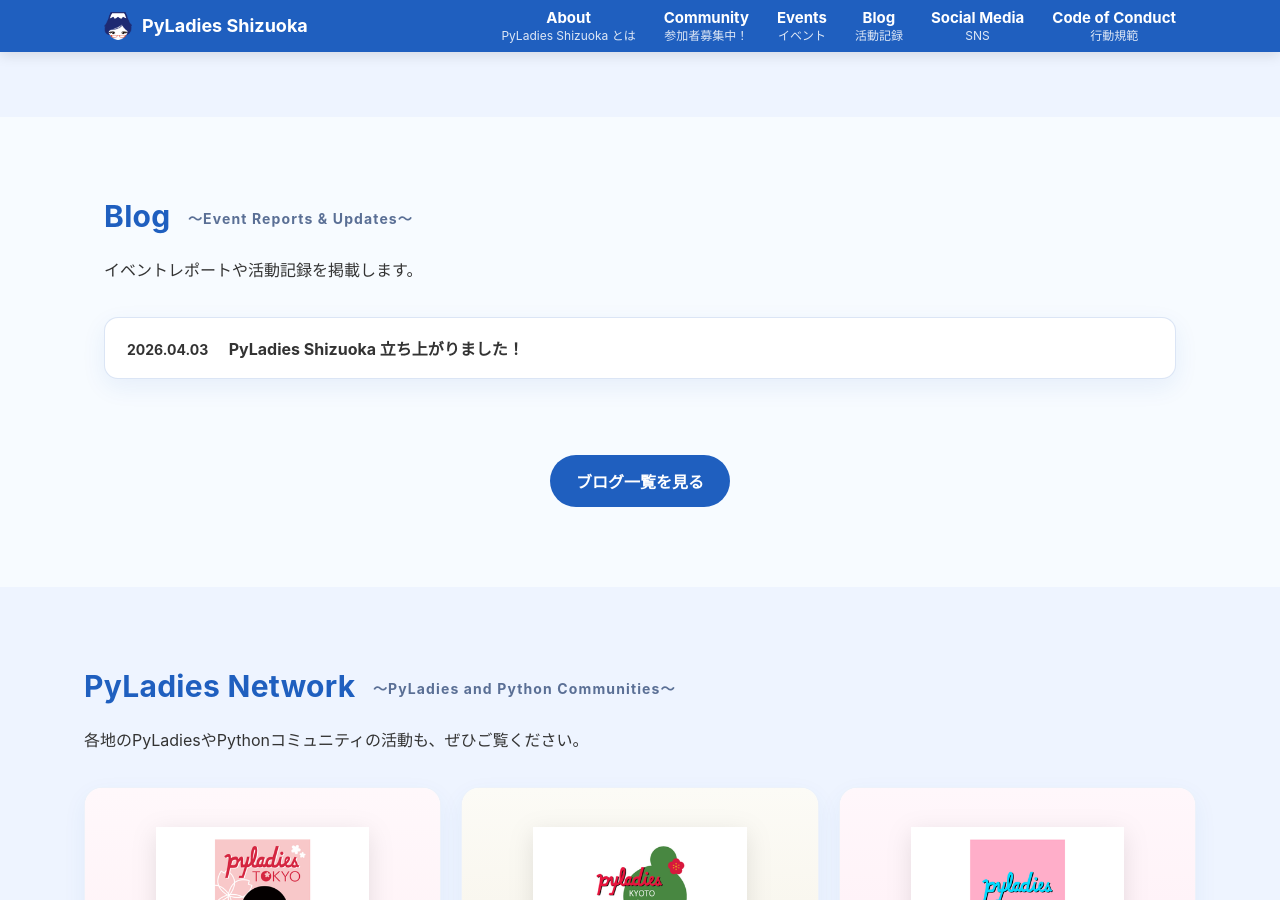
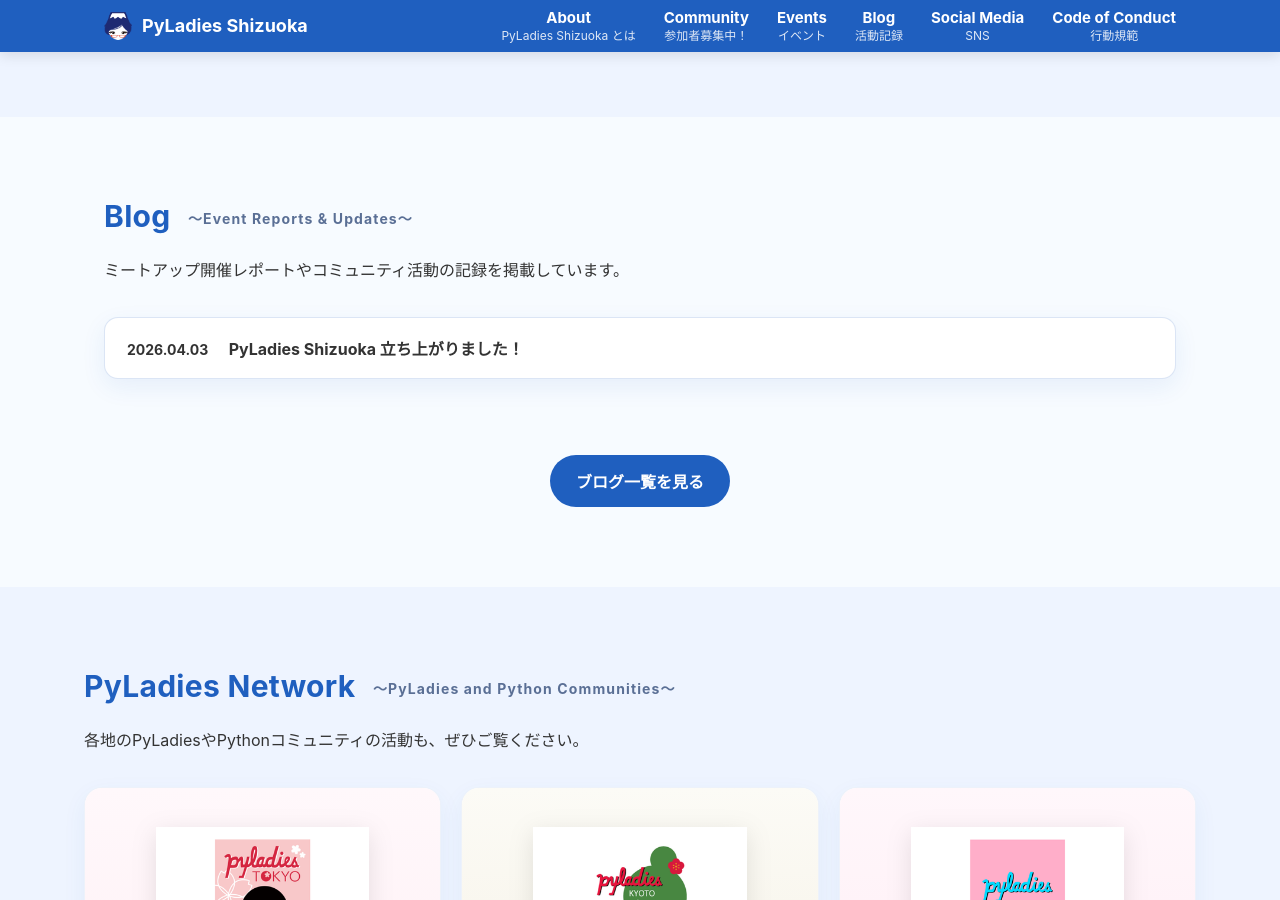
Before and after one commit to PyLadiesShizuoka/pyladiesshizuoka.github.io, a Jekyll site: the page built from index.html, in a window 1280 px wide and 900 px high, scrolled down 1610 px. Built offline with Jekyll 4.4.1, drawn with Linux system fonts in a browser that asks for light colours.

Commit message:
Update index.html

```diff
--- a/index.html
+++ b/index.html
@@ -98,7 +98,7 @@
   <div class="container">
     <div class="section-heading blog-heading">
       <h2>Blog <span>～Event Reports &amp; Updates～</span></h2>
-      <p class="blog-lead">イベントレポートや活動記録を掲載します。</p>
+      <p class="blog-lead">ミートアップ開催レポートやコミュニティ活動の記録を掲載しています。</p>
     </div>
 
     <div class="blog-list">
```
